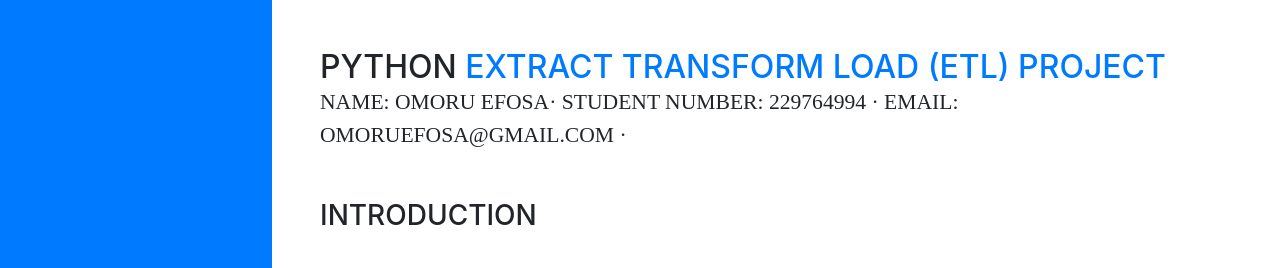
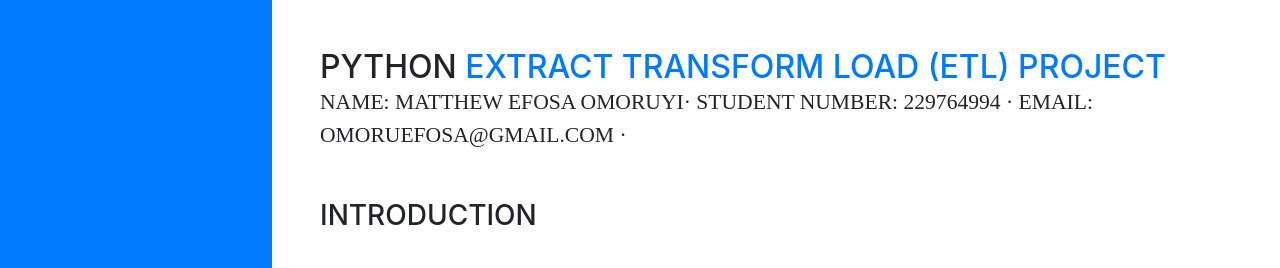
Before and after one commit to omoruefosa/portfolio, a website with bundled scripts: page index.html in a window 1280 px wide. Shown: the top 268 px of the page. Built offline with nearby package versions, Linux system fonts and the light colour scheme; files whose address does not match are found by name; a web font is replaced by a local one.

Commit message:
Update index.html

```diff
--- a/index.html
+++ b/index.html
@@ -66,7 +66,7 @@
           <h2 class="mb-0">PYTHON
             <span class="text-primary">Extract Transform Load (ETL) Project</span>
           </h2>
-          <div class="subheading mb-5">Name: Omoru Efosa· Student Number: 229764994 · Email: omoruefosa@gmail.com ·
+          <div class="subheading mb-5">Name: Matthew Efosa Omoruyi· Student Number: 229764994 · Email: omoruefosa@gmail.com ·
 
           </div>
           <h3 class="mb-5">Introduction</h3>
```
